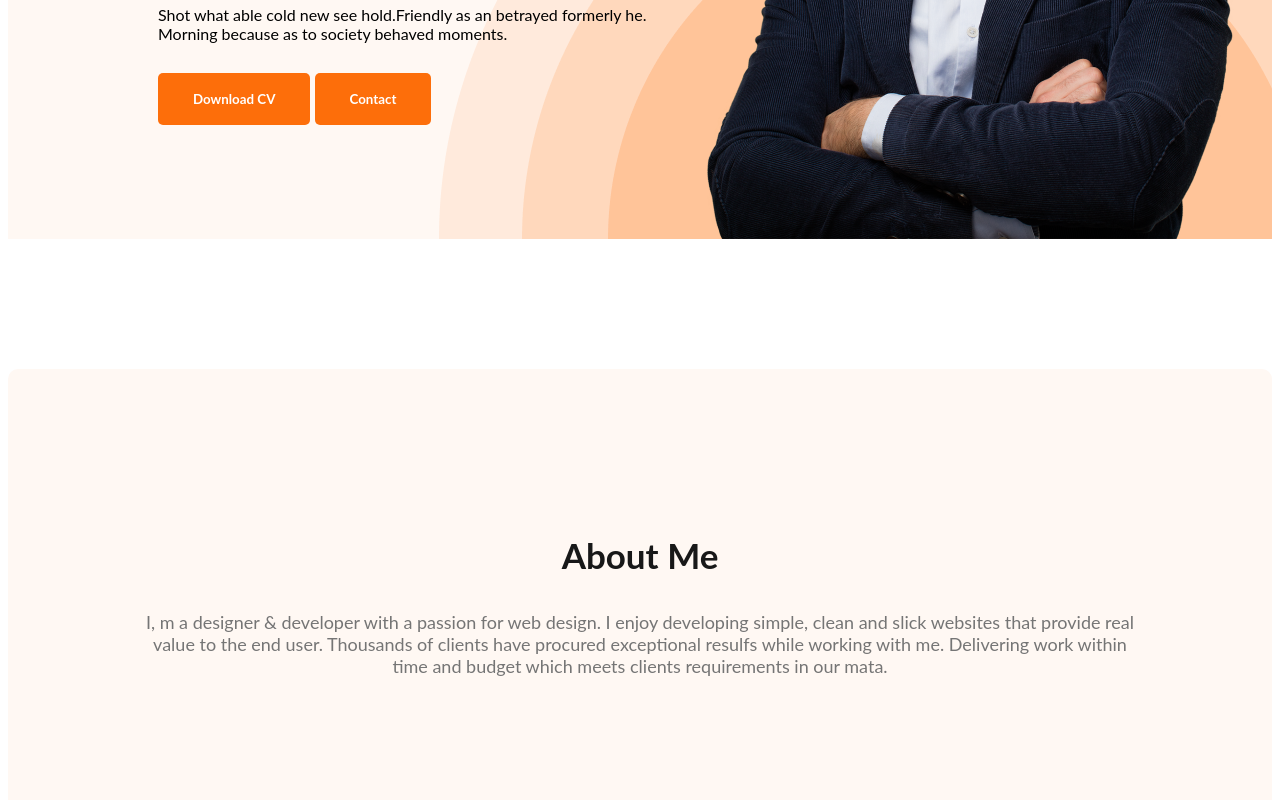
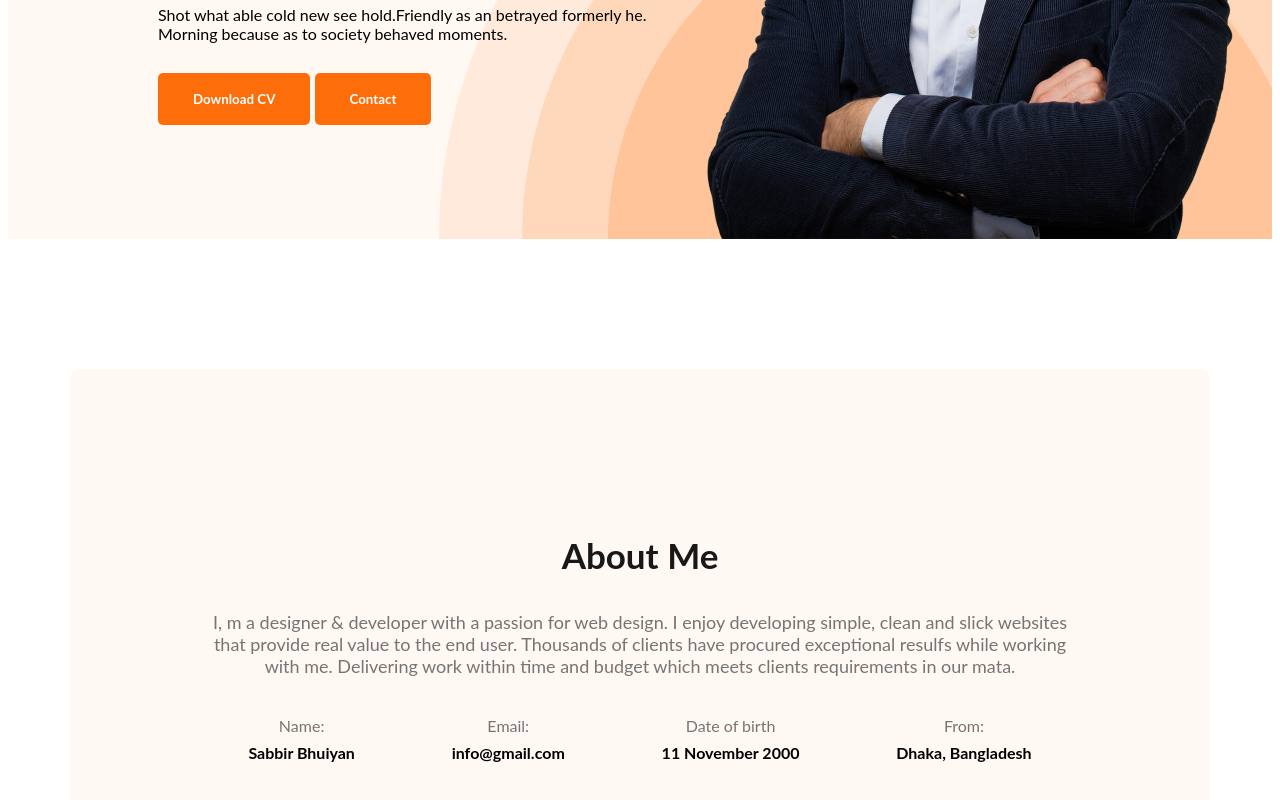
Before and after one commit to Sabbir-047/Web-Developer-Portfolio, a plain HTML site: page index.html in a window 1280 px wide. Shown: the part 619-1419 px from the top of the page. Drawn offline with Linux system fonts and the light colour scheme.

Commit message:
Added about information

```diff
--- a/index.html
+++ b/index.html
@@ -41,6 +41,25 @@
         <section class="about">
             <h3 class="section-title">About Me</h3>
             <p class="section-description">I, m a designer & developer with a passion for web design. I enjoy developing simple, clean and slick websites that provide real value to the end user. Thousands of clients have procured exceptional resulfs while working with me. Delivering work within time and budget which meets clients requirements in our mata.</p>
+            <!--  .about-info*4>h4.info-title+p.info-description  emmet shortcut-->
+        <div class="about-info-container">
+            <div class="about-info">
+                <h4 class="info-title">Name:</h4>
+                <p class="info-description">Sabbir Bhuiyan</p>
+            </div>
+            <div class="about-info">
+                <h4 class="info-title">Email:</h4>
+                <p class="info-description">info@gmail.com</p>
+            </div>
+            <div class="about-info">
+                <h4 class="info-title">Date of birth</h4>
+                <p class="info-description">11 November 2000</p>
+            </div>
+            <div class="about-info">
+                <h4 class="info-title">From:</h4>
+                <p class="info-description">Dhaka, Bangladesh</p>
+            </div>
+        </div>
         </section>
     </main>
     <footer>
--- a/styles/portfolio.css
+++ b/styles/portfolio.css
@@ -108,6 +108,11 @@ nav a {
 
 /* Main section styles */
 
+main{
+    max-width: 1140px;
+    margin: 0px auto;
+}
+
 /* about us styles */
 
 .about {
@@ -117,4 +122,24 @@ nav a {
     margin: 130px 0px;
 }
 
+.about-info-container{
+    display: flex;
+    justify-content: space-around;
+}
+
+.about-info{
+    text-align: center;
+}
+
+.info-title{
+    margin-bottom: 0px;
+    font-weight: 400;
+    color: #757575;
+}
+
+.info-description{
+    margin-top: 8px;
+    font-weight: bolder;
+}
+
 /* skills styles */
```
